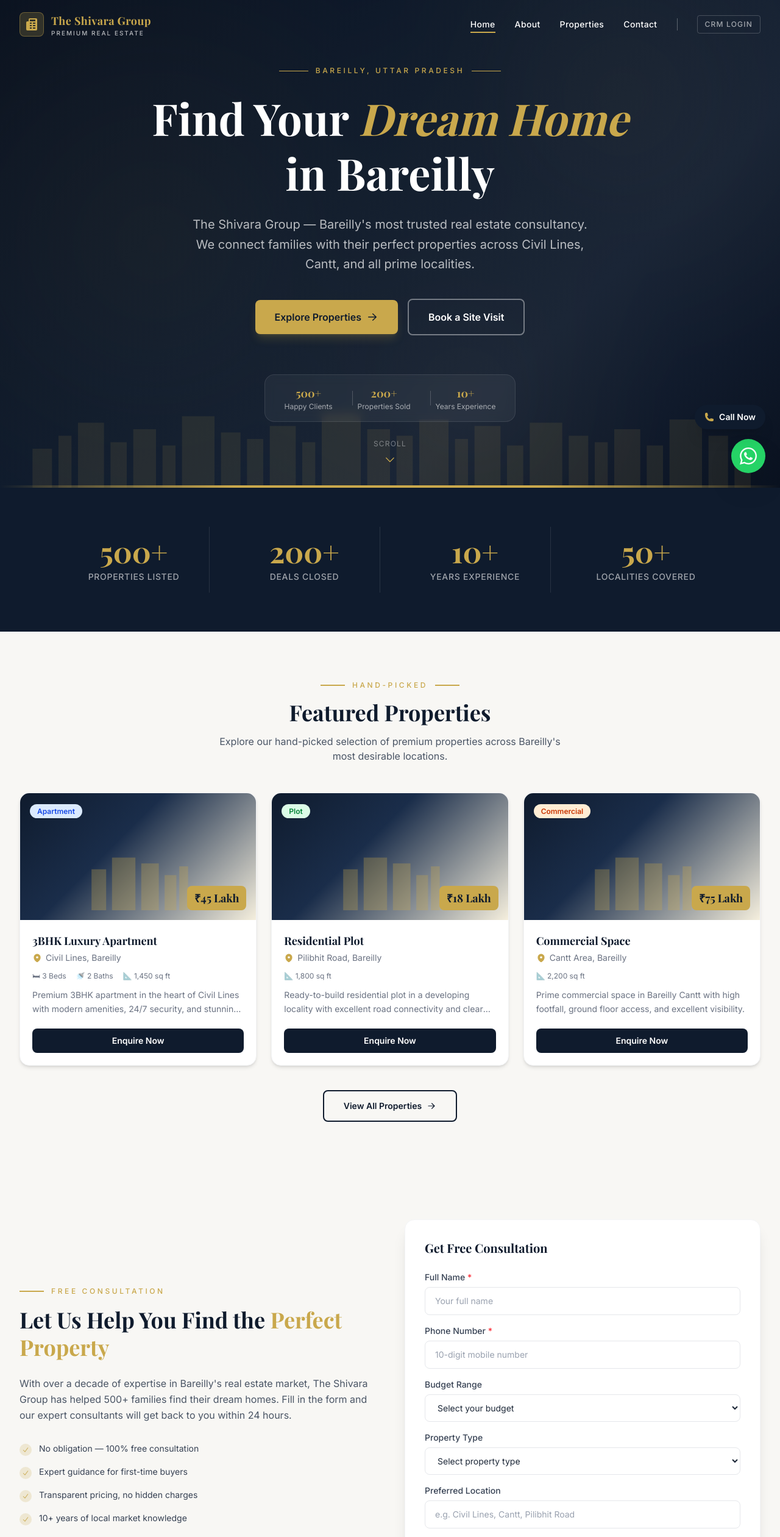
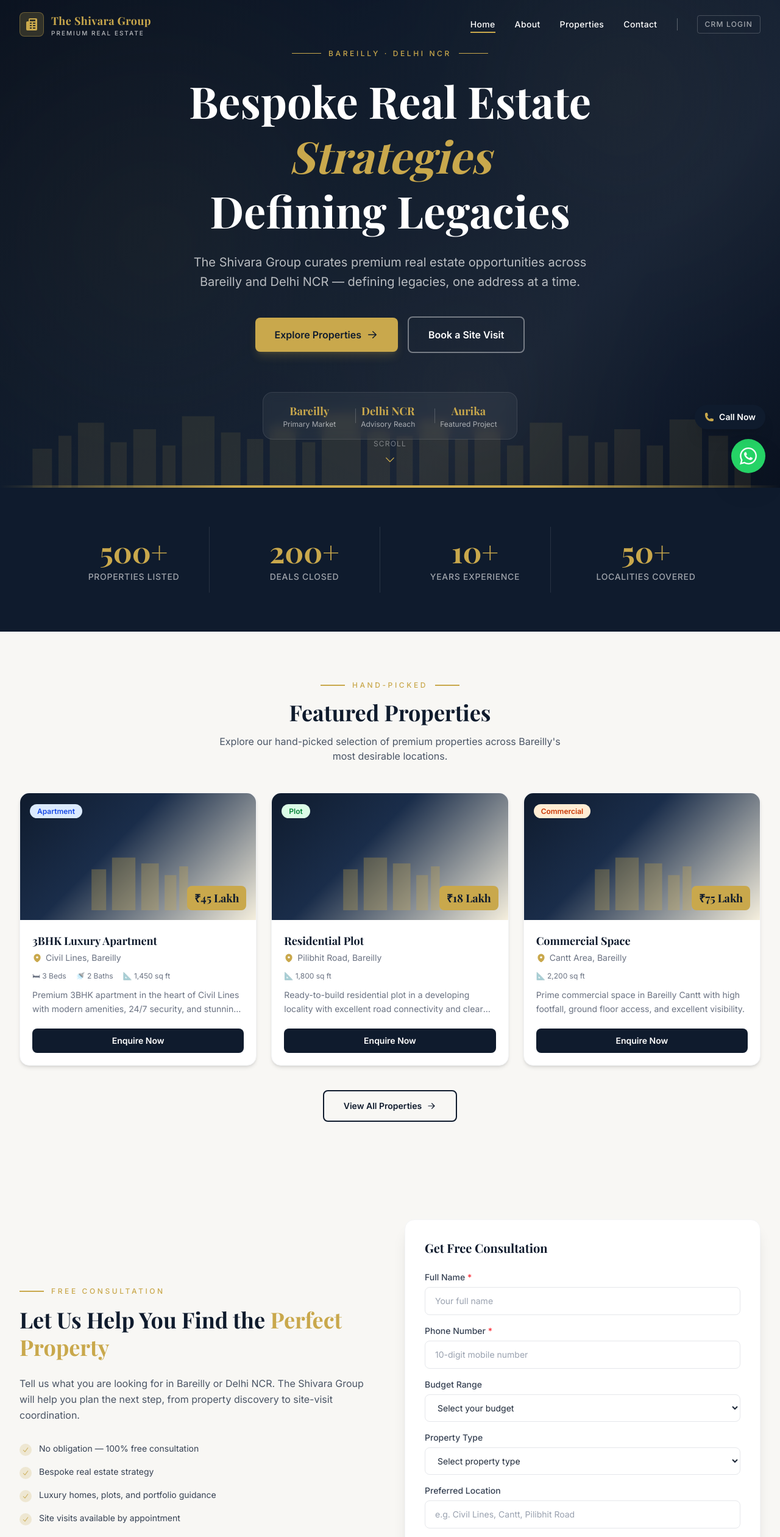
Before and after one commit to maniksahni/The-Shivara-Group, a Next.js app: page / in a window 1280 px wide. Shown: the top 2521 px of the page at 61% size. Built offline with nearby package versions, Linux system fonts and the light colour scheme; a web font is replaced by a local one.

Commit message:
Update website with Instagram brand content

```diff
--- a/src/app/(website)/about/page.tsx
+++ b/src/app/(website)/about/page.tsx
@@ -6,34 +6,27 @@
 
 export default function AboutPage() {
   const stats = [
-    { value: "10+", label: "Years of Trust", icon: Trophy },
-    { value: "500+", label: "Happy Families", icon: Users },
-    { value: "200+", label: "Deals Closed", icon: Building2 },
+    { value: "Bareilly", label: "Primary Market", icon: Trophy },
+    { value: "Delhi NCR", label: "Advisory Reach", icon: Users },
+    { value: "Aurika", label: "Featured Project", icon: Building2 },
   ];
 
   const values = [
     {
       title: "Integrity",
-      description: "We believe in honest, transparent transactions. What we promise is what we deliver.",
+      description: "We believe real estate is more than a transaction — it is the careful curation of a lifestyle and legacy.",
       icon: ShieldCheck,
     },
     {
       title: "Client-Centricity",
-      description: "Our clients are our top priority. We tailor our services to meet your specific housing needs.",
+      description: "Every recommendation is shaped around the client's goals, preferred location, budget, and long-term portfolio vision.",
       icon: HeartHandshake,
     },
     {
-      title: "Local Market Expertise",
-      description: "Having operated in Bareilly for over a decade, we know the local market and legal procedures inside out.",
+      title: "Premium Market Focus",
+      description: "Our public portfolio highlights Bareilly, Delhi NCR, luxury residences, plots, and site-visit-led real estate advisory.",
       icon: Sparkles,
     },
-  ];
-
-  const team = [
-    { name: "Shri S. K. Gupta", role: "Founder & Chairman", initials: "SG" },
-    { name: "Rahul Sharma", role: "Senior Property Consultant", initials: "RS" },
-    { name: "Priya Singh", role: "Client Relations Manager", initials: "PS" },
-    { name: "Amit Kumar", role: "Sales Specialist", initials: "AK" },
   ];
 
   return (
@@ -51,7 +44,7 @@
             About <span className="text-[#C9A84C]">The Shivara Group</span>
           </h1>
           <p className="max-w-2xl mx-auto text-white/70 text-base sm:text-lg">
-            Building trust and helping families find their perfect properties in Bareilly, Uttar Pradesh since 2016.
+            Bespoke real estate strategies defining legacies, one address at a time.
           </p>
         </div>
       </section>
@@ -61,17 +54,17 @@
         <div className="grid grid-cols-1 lg:grid-cols-12 gap-12 items-center">
           <div className="lg:col-span-7 space-y-6">
             <h2 className="font-[family-name:var(--font-playfair)] text-3xl font-bold text-[#0F1B2D]">
-              A Decade of Real Estate Excellence in Bareilly
+              Where Legacy Meets Location
             </h2>
             <div className="w-16 h-1 bg-[#C9A84C] rounded" />
             <p className="text-gray-600 leading-relaxed">
-              Founded in 2016, The Shivara Group started with a simple vision: to make property buying in Bareilly direct, transparent, and completely stress-free. At that time, buyers struggled with unverified listings, hidden commissions, and complex legal paperwork.
+              The Shivara Group presents premium real estate opportunities across Bareilly and Delhi NCR with a tone of curated, lifestyle-led advisory. Public Instagram content positions the brand around luxury real estate, portfolio management, site visits, and landmark residential opportunities.
             </p>
             <p className="text-gray-600 leading-relaxed">
-              Over the past ten years, we have grown into one of Bareilly&apos;s leading and most trusted property consultancies. We specialize in premium residential apartments, luxury villas, commercial showrooms, and development plots across prime locations including Civil Lines, Cantt Area, Pilibhit Road, and Kutchery Road.
+              The brand highlights that real estate is more than a transaction: it is the curation of lifestyle, location, and legacy. Its visible project communication includes Aurika / The Residences in Bareilly and consultation-led property discovery.
             </p>
             <p className="text-gray-600 leading-relaxed font-semibold text-[#0F1B2D]">
-              Whether you are buying your first home, looking for a prime commercial showroom, or expanding your investment portfolio, The Shivara Group is here to guide you every step of the way.
+              For verified project details, exact office address, team profiles, testimonials, and working hours, please confirm manually from the company before publishing.
             </p>
           </div>
 
@@ -117,16 +110,21 @@
         </div>
       </section>
 
-      {/* ── Team Section ── */}
-      <section className="py-20 max-w-6xl mx-auto px-6" aria-label="Our Team">
+      {/* ── Publicly Available Brand Information ── */}
+      <section className="py-20 max-w-6xl mx-auto px-6" aria-label="Public Brand Information">
         <div className="text-center max-w-2xl mx-auto mb-16">
-          <span className="text-[#C9A84C] text-xs font-semibold uppercase tracking-[0.2em] block mb-2">The Experts</span>
-          <h2 className="font-[family-name:var(--font-playfair)] text-3xl font-bold text-[#0F1B2D]">Meet Our Dedicated Consultants</h2>
+          <span className="text-[#C9A84C] text-xs font-semibold uppercase tracking-[0.2em] block mb-2">Verified From Instagram</span>
+          <h2 className="font-[family-name:var(--font-playfair)] text-3xl font-bold text-[#0F1B2D]">Public Brand Signals</h2>
           <div className="w-16 h-1 bg-[#C9A84C] rounded mx-auto mt-4" />
         </div>
 
         <div className="grid grid-cols-1 sm:grid-cols-2 lg:grid-cols-4 gap-8">
-          {team.map((t, i) => (
+          {[
+            { name: "Premium Real Estate", role: "Luxury homes, plots, and advisory", initials: "RE" },
+            { name: "Aurika / The Residences", role: "Featured Bareilly project", initials: "AU" },
+            { name: "Site Visits", role: "Public captions invite bookings", initials: "SV" },
+            { name: "Team Details", role: "Manual completion required", initials: "MC" },
+          ].map((t, i) => (
             <div key={i} className="bg-white rounded-2xl border border-gray-200 p-6 text-center shadow-sm hover:shadow-md transition-shadow duration-300">
               <div className="w-20 h-20 rounded-full bg-[#0F1B2D] text-[#C9A84C] font-bold text-2xl flex items-center justify-center mx-auto mb-4 border-2 border-[#C9A84C]">
                 {t.initials}
@@ -134,7 +132,7 @@
               <h3 className="font-[family-name:var(--font-playfair)] text-lg font-bold text-[#0F1B2D]">{t.name}</h3>
               <p className="text-[#C9A84C] text-xs font-semibold uppercase tracking-wider mt-1">{t.role}</p>
               <p className="text-gray-500 text-xs mt-3 leading-relaxed">
-                Expert consultancy in Bareilly regions with a focus on verified properties and customer delight.
+                {t.role}
               </p>
             </div>
           ))}
@@ -149,7 +147,7 @@
             Ready to find your next home in Bareilly?
           </h2>
           <p className="text-white/70 max-w-xl mx-auto text-sm sm:text-base">
-            Reach out to our experts today for a personalized property listing presentation. Zero hidden costs, full transparency.
+            Reach out for curated real estate guidance, property discovery, and site-visit assistance.
           </p>
           <div className="flex flex-wrap items-center justify-center gap-4 pt-4">
             <Link
@@ -159,12 +157,12 @@
               Contact Us Now
             </Link>
             <a
-              href="https://wa.me/919897012345"
+              href="https://wa.me/917060788407"
               target="_blank"
               rel="noopener noreferrer"
               className="px-8 py-3.5 border border-white/20 hover:border-[#C9A84C] hover:text-[#C9A84C] font-semibold text-sm rounded-lg transition-all"
             >
-              Consult via WhatsApp
+              WhatsApp: 7060788407
             </a>
           </div>
         </div>
--- a/src/app/(website)/contact/page.tsx
+++ b/src/app/(website)/contact/page.tsx
@@ -106,7 +106,7 @@
             Connect With The Shivara Group
           </h1>
           <p className="mt-2 max-w-xl text-white/70 text-sm sm:text-base">
-            Have questions about real estate in Bareilly? Fill in our enquiry form or book a free physical site visit with our senior consultants.
+            Have questions about premium real estate in Bareilly or Delhi NCR? Fill in the enquiry form or book a site visit with The Shivara Group.
           </p>
         </div>
       </section>
@@ -122,7 +122,7 @@
               </h2>
               <div className="w-12 h-0.5 bg-[#C9A84C] rounded" />
               <p className="text-gray-600 text-sm leading-relaxed">
-                Visit our office or call us. We welcome consultations regarding property purchases, registry processes, and local bank home loan queries.
+                Public Instagram information confirms Bareilly and Delhi NCR coverage. Exact office address, email, maps link, and working hours should be completed manually if required.
               </p>
             </div>
 
@@ -136,8 +136,8 @@
                 <div>
                   <h3 className="font-semibold text-sm text-[#0F1B2D]">Address</h3>
                   <p className="text-gray-500 text-xs mt-1 leading-relaxed">
-                    123 Civil Lines, Near Kutchery Crossing,<br />
-                    Bareilly, Uttar Pradesh - 243001
+                    Bareilly, Uttar Pradesh<br />
+                    Full office address: Manual completion required
                   </p>
                 </div>
               </div>
@@ -150,8 +150,8 @@
                 <div>
                   <h3 className="font-semibold text-sm text-[#0F1B2D]">Call Support</h3>
                   <p className="text-gray-500 text-xs mt-1 leading-relaxed">
-                    Mobile: +91-9897012345<br />
-                    Toll-Free Helpline: 1800-XXX-XXXX
+                    Mobile / WhatsApp: +91 7060788407<br />
+                    Alternate number: Manual completion required
                   </p>
                 </div>
               </div>
@@ -164,8 +164,8 @@
                 <div>
                   <h3 className="font-semibold text-sm text-[#0F1B2D]">Email</h3>
                   <p className="text-gray-500 text-xs mt-1 leading-relaxed">
-                    info@shivaragroup.com<br />
-                    sales@shivaragroup.com
+                    Manual completion required<br />
+                    Instagram: @theshivaragroup
                   </p>
                 </div>
               </div>
@@ -178,8 +178,8 @@
                 <div>
                   <h3 className="font-semibold text-sm text-[#0F1B2D]">Office Hours</h3>
                   <p className="text-gray-500 text-xs mt-1 leading-relaxed">
-                    Monday to Saturday: 9:30 AM – 7:30 PM<br />
-                    Sunday: Closed (Available via WhatsApp)
+                    Manual completion required<br />
+                    Site visits available by appointment
                   </p>
                 </div>
               </div>
@@ -236,7 +236,7 @@
                 </p>
                 <div className="pt-6 flex justify-center gap-4">
                   <a
-                    href="https://wa.me/919897012345"
+                    href="https://wa.me/917060788407"
                     target="_blank"
                     rel="noopener noreferrer"
                     className="px-6 py-3 bg-[#25D366] text-white font-semibold text-xs rounded-lg hover:bg-[#1ebe59] shadow-sm transition-colors"
--- a/src/app/(website)/page.tsx
+++ b/src/app/(website)/page.tsx
@@ -127,7 +127,7 @@
         <div className="flex items-center justify-center gap-3 mb-6">
           <span className="block h-px w-12 bg-[#C9A84C]" />
           <span className="text-[#C9A84C] text-xs font-medium tracking-[0.3em] uppercase">
-            Bareilly, Uttar Pradesh
+            Bareilly · Delhi NCR
           </span>
           <span className="block h-px w-12 bg-[#C9A84C]" />
         </div>
@@ -141,10 +141,10 @@
             leading-tight mb-6
           "
         >
-          Find Your{" "}
-          <span className="text-[#C9A84C] italic">Dream Home</span>
+          Bespoke Real Estate{" "}
+          <span className="text-[#C9A84C] italic">Strategies</span>
           <br className="hidden sm:block" />
-          in Bareilly
+          Defining Legacies
         </h1>
 
         {/* Subheading */}
@@ -155,9 +155,8 @@
             font-[family-name:var(--font-inter)]
           "
         >
-          The Shivara Group — Bareilly&apos;s most trusted real estate
-          consultancy. We connect families with their perfect properties across
-          Civil Lines, Cantt, and all prime localities.
+          The Shivara Group curates premium real estate opportunities across
+          Bareilly and Delhi NCR — defining legacies, one address at a time.
         </p>
 
         {/* CTA Buttons */}
@@ -215,9 +214,9 @@
           "
         >
           {[
-            { value: "500+", label: "Happy Clients" },
-            { value: "200+", label: "Properties Sold" },
-            { value: "10+", label: "Years Experience" },
+            { value: "Bareilly", label: "Primary Market" },
+            { value: "Delhi NCR", label: "Advisory Reach" },
+            { value: "Aurika", label: "Featured Project" },
           ].map((stat, i) => (
             <div key={i} className="flex items-center gap-2">
               {i > 0 && (
@@ -594,19 +593,18 @@
               <span className="text-[#C9A84C]">Perfect Property</span>
             </h2>
             <p className="text-gray-600 text-base leading-relaxed mb-8">
-              With over a decade of expertise in Bareilly&apos;s real estate
-              market, The Shivara Group has helped 500+ families find their
-              dream homes. Fill in the form and our expert consultants will get
-              back to you within 24 hours.
+              Tell us what you are looking for in Bareilly or Delhi NCR. The
+              Shivara Group will help you plan the next step, from property
+              discovery to site-visit coordination.
             </p>
 
             {/* USP list */}
             <ul className="space-y-4">
               {[
                 "No obligation — 100% free consultation",
-                "Expert guidance for first-time buyers",
-                "Transparent pricing, no hidden charges",
-                "10+ years of local market knowledge",
+                "Bespoke real estate strategy",
+                "Luxury homes, plots, and portfolio guidance",
+                "Site visits available by appointment",
               ].map((point) => (
                 <li key={point} className="flex items-start gap-3">
                   <span className="flex-shrink-0 w-5 h-5 rounded-full bg-[#C9A84C]/20 flex items-center justify-center mt-0.5">
@@ -655,7 +653,7 @@
                   within 24 hours.
                 </p>
                 <a
-                  href="https://wa.me/919897012345"
+                  href="https://wa.me/917060788407"
                   target="_blank"
                   rel="noopener noreferrer"
                   className="mt-6 inline-flex items-center gap-2 px-6 py-3 bg-[#25D366] text-white text-sm font-semibold rounded-lg hover:bg-[#1ebe59] transition-colors"
@@ -865,15 +863,15 @@
 const reasons = [
   {
     icon: "🏆",
-    title: "10+ Years Experience",
+    title: "Bespoke Strategy",
     description:
-      "Over a decade of serving Bareilly's real estate market with deep local knowledge and trusted expertise.",
+      "Curated real estate guidance for buyers, investors, and families planning their next address.",
   },
   {
     icon: "😊",
-    title: "500+ Happy Clients",
+    title: "Bareilly & Delhi NCR",
     description:
-      "Our track record speaks for itself — hundreds of families successfully settled across Bareilly and UP.",
+      "Public brand communication highlights Bareilly and Delhi NCR as the company's active markets.",
   },
   {
     icon: "🎁",
@@ -1108,7 +1106,7 @@
             Book a Site Visit
           </Link>
           <a
-            href="tel:+919897012345"
+            href="tel:+917060788407"
             className="
               inline-flex items-center gap-2
               px-8 py-4 rounded-lg
@@ -1130,7 +1128,7 @@
                 clipRule="evenodd"
               />
             </svg>
-            +91-9897012345
+            +91 7060788407
           </a>
         </div>
       </div>
--- a/src/app/(website)/properties/ClientEnquiryModal.tsx
+++ b/src/app/(website)/properties/ClientEnquiryModal.tsx
@@ -114,7 +114,7 @@
               </p>
               <div className="pt-4 flex justify-center gap-3">
                 <a
-                  href={`https://wa.me/919897012345?text=Hi, I just submitted an enquiry for ${encodeURIComponent(
+                  href={`https://wa.me/917060788407?text=Hi, I just submitted an enquiry for ${encodeURIComponent(
                     property.title
                   )}.`}
                   target="_blank"
--- a/src/components/website/Footer.tsx
+++ b/src/components/website/Footer.tsx
@@ -71,15 +71,14 @@
             </div>
 
             <p className="text-white/60 text-sm leading-relaxed mb-6">
-              Bareilly&apos;s most trusted real estate consultancy — helping
-              families find their perfect homes since 2014. Built on transparency,
-              integrity, and results.
+              Bespoke real estate strategies across Bareilly and Delhi NCR —
+              defining legacies, one address at a time.
             </p>
 
             {/* Social icons */}
             <div className="flex items-center gap-3">
               <a
-                href="https://instagram.com"
+                href="https://www.instagram.com/theshivaragroup"
                 target="_blank"
                 rel="noopener noreferrer"
                 aria-label="Follow us on Instagram"
@@ -93,7 +92,7 @@
                 <InstagramIcon />
               </a>
               <a
-                href="https://facebook.com"
+                href="#"
                 target="_blank"
                 rel="noopener noreferrer"
                 aria-label="Follow us on Facebook"
@@ -107,7 +106,7 @@
                 <FacebookIcon />
               </a>
               <a
-                href="https://wa.me/919897012345"
+                href="https://wa.me/917060788407"
                 target="_blank"
                 rel="noopener noreferrer"
                 aria-label="Chat on WhatsApp"
@@ -179,9 +178,11 @@
                   />
                 </svg>
                 <span className="text-sm text-white/60 leading-relaxed">
-                  123 Civil Lines,
+                  Bareilly,
                   <br />
-                  Bareilly, Uttar Pradesh 243001
+                  Uttar Pradesh
+                  <br />
+                  Full address: Manual completion required
                 </span>
               </li>
 
@@ -200,10 +201,10 @@
                   />
                 </svg>
                 <a
-                  href="tel:+919897012345"
+                  href="tel:+917060788407"
                   className="text-sm text-white/60 hover:text-[#C9A84C] transition-colors duration-200"
                 >
-                  +91-9897012345
+                  +91 7060788407
                 </a>
               </li>
 
@@ -218,12 +219,12 @@
                   <path d="M17.472 14.382c-.297-.149-1.758-.867-2.03-.967-.273-.099-.471-.148-.67.15-.197.297-.767.966-.94 1.164-.173.199-.347.223-.644.075-.297-.15-1.255-.463-2.39-1.475-.883-.788-1.48-1.761-1.653-2.059-.173-.297-.018-.458.13-.606.134-.133.298-.347.446-.52.149-.174.198-.298.298-.497.099-.198.05-.371-.025-.52-.075-.149-.669-1.612-.916-2.207-.242-.579-.487-.5-.669-.51-.173-.008-.371-.01-.57-.01-.198 0-.52.074-.792.372-.272.297-1.04 1.016-1.04 2.479 0 1.462 1.065 2.875 1.213 3.074.149.198 2.096 3.2 5.077 4.487.709.306 1.262.489 1.694.625.712.227 1.36.195 1.871.118.571-.085 1.758-.719 2.006-1.413.248-.694.248-1.289.173-1.413-.074-.124-.272-.198-.57-.347m-5.421 7.403h-.004a9.87 9.87 0 01-5.031-1.378l-.361-.214-3.741.982.998-3.648-.235-.374a9.86 9.86 0 01-1.51-5.26c.001-5.45 4.436-9.884 9.888-9.884 2.64 0 5.122 1.03 6.988 2.898a9.825 9.825 0 012.893 6.994c-.003 5.45-4.437 9.884-9.885 9.884m8.413-18.297A11.815 11.815 0 0012.05 0C5.495 0 .16 5.335.157 11.892c0 2.096.547 4.142 1.588 5.945L.057 24l6.305-1.654a11.882 11.882 0 005.683 1.448h.005c6.554 0 11.89-5.335 11.893-11.893a11.821 11.821 0 00-3.48-8.413z" />
                 </svg>
                 <a
-                  href="https://wa.me/919897012345"
+                  href="https://wa.me/917060788407"
                   target="_blank"
                   rel="noopener noreferrer"
                   className="text-sm text-white/60 hover:text-[#25D366] transition-colors duration-200"
                 >
-                  WhatsApp: +91-9897012345
+                  WhatsApp: +91 7060788407
                 </a>
               </li>
 
@@ -239,10 +240,10 @@
                   <path d="M22.5 6.908V6.75a3 3 0 00-3-3h-15a3 3 0 00-3 3v.158l9.714 5.978a1.5 1.5 0 001.572 0L22.5 6.908z" />
                 </svg>
                 <a
-                  href="mailto:info@shivaragroup.com"
+                  href="https://www.instagram.com/theshivaragroup"
                   className="text-sm text-white/60 hover:text-[#C9A84C] transition-colors duration-200"
                 >
-                  info@shivaragroup.com
+                  @theshivaragroup
                 </a>
               </li>
             </ul>
@@ -256,9 +257,9 @@
             </h3>
             <ul className="space-y-3">
               {[
-                { day: "Monday – Friday", hours: "9:00 AM – 7:00 PM" },
-                { day: "Saturday", hours: "9:00 AM – 6:00 PM" },
-                { day: "Sunday", hours: "10:00 AM – 4:00 PM" },
+                { day: "Working Hours", hours: "Manual completion required" },
+                { day: "Site Visits", hours: "By appointment" },
+                { day: "Instagram", hours: "@theshivaragroup" },
               ].map((item) => (
                 <li key={item.day} className="flex flex-col gap-0.5">
                   <span className="text-xs font-medium text-[#C9A84C]/80 uppercase tracking-wider">
@@ -305,7 +306,7 @@
             Uttar Pradesh.
           </p>
           <p className="text-xs text-white/30 text-center">
-            Real Estate Consultancy &amp; Property Services
+            Bespoke Real Estate Strategies
           </p>
         </div>
       </div>
--- a/src/components/website/Navbar.tsx
+++ b/src/components/website/Navbar.tsx
@@ -264,7 +264,7 @@
 
           {/* Quick call button in mobile menu */}
           <a
-            href="tel:+919897012345"
+            href="tel:+917060788407"
             className="
               mt-2 py-2.5 px-4 text-center
               text-sm font-semibold
@@ -273,7 +273,7 @@
               transition-colors duration-200
             "
           >
-            📞 Call Now: +91-9897012345
+            📞 Call Now: +91 7060788407
           </a>
         </nav>
       </div>
```
Also changed, not shown: src/app/(website)/layout.tsx (+4 -4 lines).
